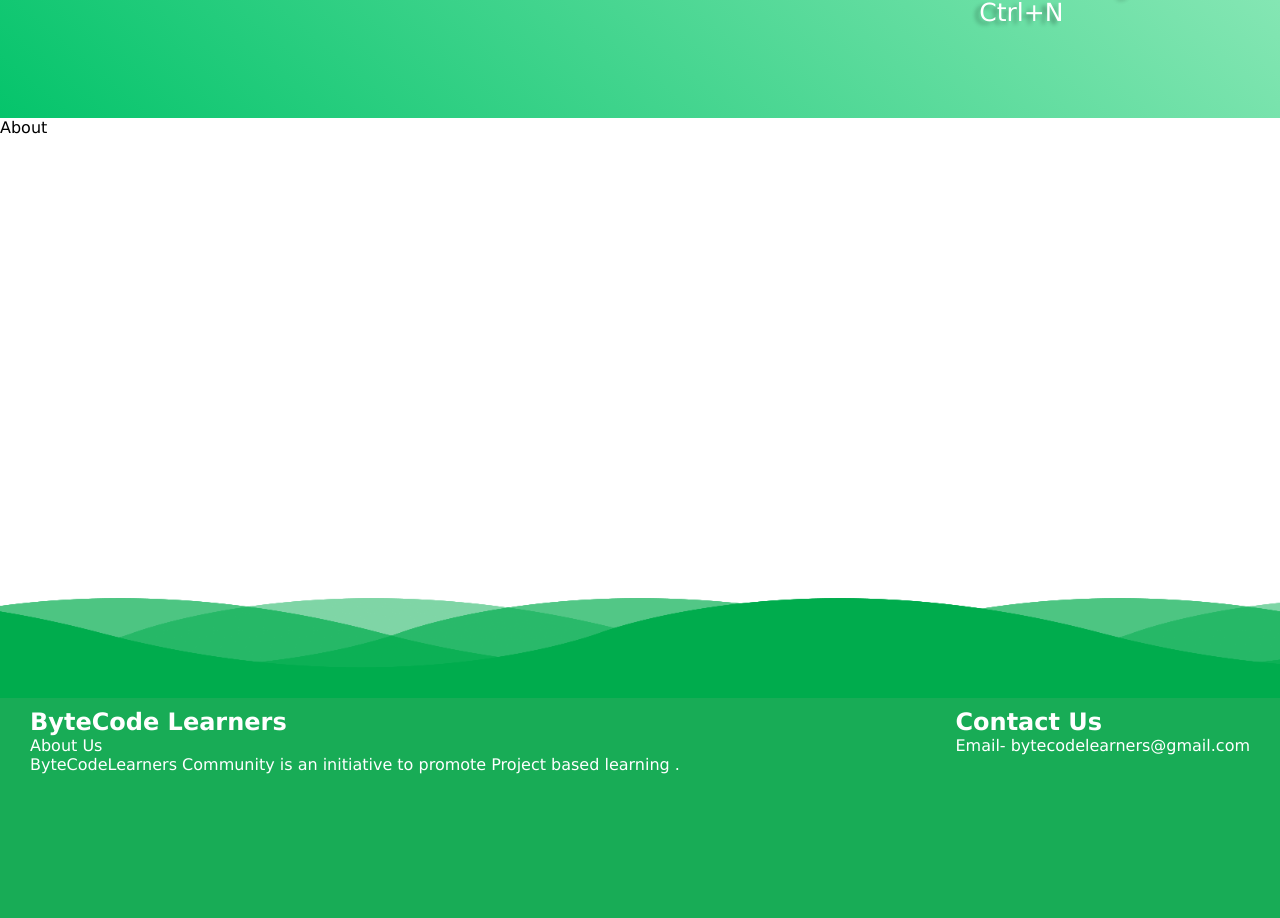
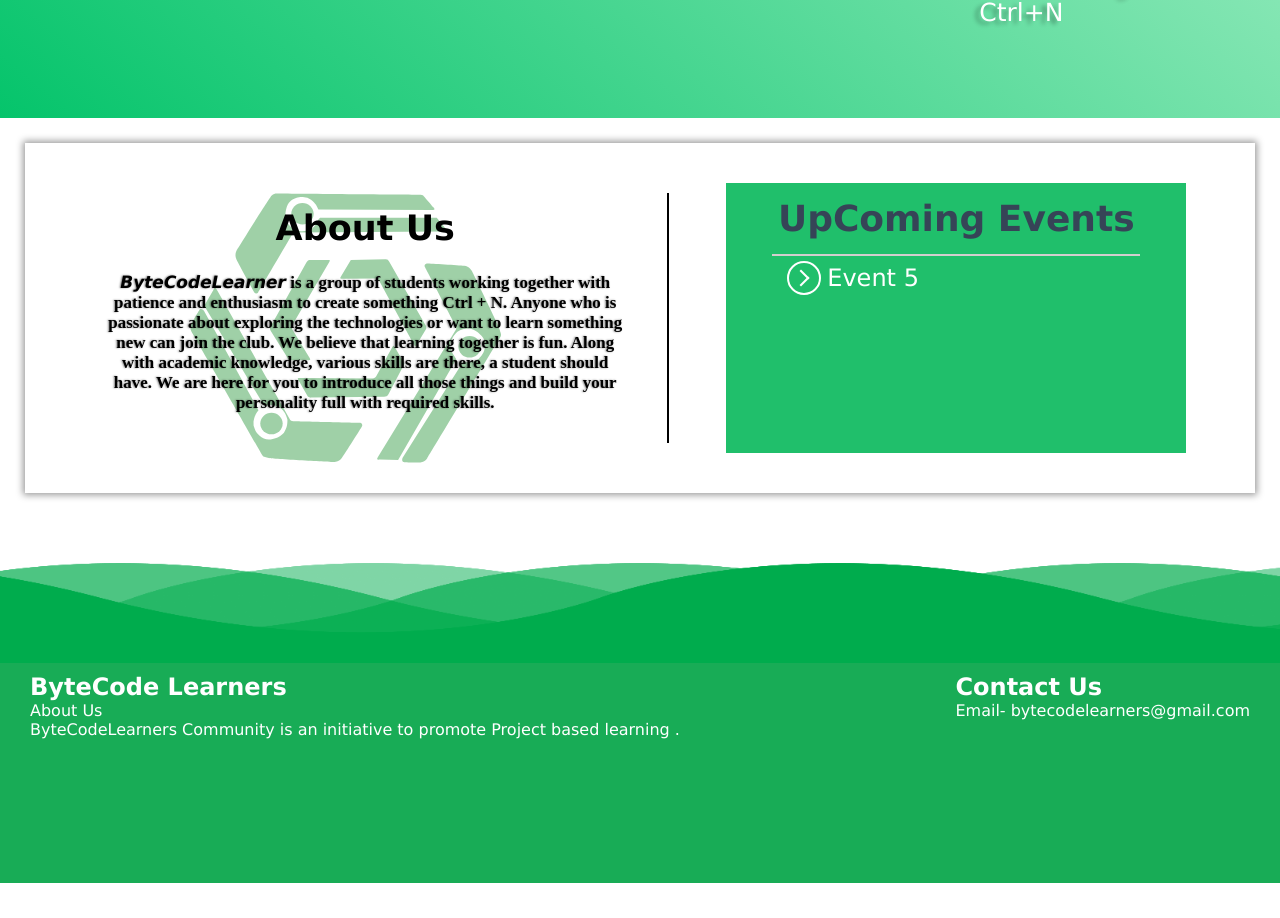
Before and after one commit to ByteCodeLearners/OfficialSite-React, a React (Create React App) app: page / in a window 1280 px wide. Shown: the part 522-1440 px from the top of the page. After the commit the page ends 1405 px from the top, so only its background shows below. Built offline with nearby package versions, Linux system fonts and the light colour scheme.

Commit message:
Section2 Completed

```diff
--- a/src/App.js
+++ b/src/App.js
@@ -1,21 +1,17 @@
 import React from "react";
 import "./index.css";
 import Footer from "./components/Footer.jsx";
-import Anime from "./components/anime";
-import ImageEffect from "./components/ImageEffect";
 import Navbar from "./components/Navbar";
 import Display from "./components/Display";
-import AboutUs from "./components/AboutUs";
 import "./styles/navbar.css";
+import Section2 from "./components/Section2";
 
 export default function App() {
   return (
     <div className="app">
       <Navbar />
       <Display />
-      <AboutUs />
-      {/* <Anime /> */}
-      {/* <ImageEffect /> */}
+      <Section2 />
       <Footer />
     </div>
   );
--- a/src/components/AboutUs.jsx
+++ b/src/components/AboutUs.jsx
@@ -1,8 +1,13 @@
 import React from 'react';
+import logo from "../byte-code-learners.svg";
 const AboutUs = () => {
     return (
         <div className="about">
-            About
+            <div className="bg-logo">
+                <img src={logo} alt="Byte Code Logo" />
+            </div>
+            <h1>About Us</h1>
+            <p> <em>ByteCodeLearner</em> is a group of students working together with patience and enthusiasm to create something Ctrl + N. Anyone who is passionate about exploring the technologies or want to learn something new can join the club. We believe that learning together is fun. Along with academic knowledge, various skills are there, a student should have. We are here for you to introduce all those things and build your personality full with required skills.</p>
         </div>
      );
 }
--- /dev/null
+++ b/src/components/Section2.jsx
@@ -0,0 +1,13 @@
+import React from 'react';
+import AboutUs from './AboutUs';
+import UpEvents from './UpEvents';
+const Section2 = () => {
+    return (
+        <div className="section2">
+            <AboutUs/>
+            <UpEvents/>
+        </div>
+     );
+}
+
+export default Section2;
--- /dev/null
+++ b/src/components/UpEvents.jsx
@@ -0,0 +1,37 @@
+import React,{useState} from 'react';
+import upComingEvents from "../context/upcomingevents.js"
+export default function UpEvents(){
+  let [event_topic,setTopic] = useState("");
+  let [event_link,setLink] = useState("");
+  let [event_time,setTime] = useState("");
+  let toggle =()=>{
+    let detail = document.querySelector('.event-details');
+    detail.classList.toggle("details-active");
+    let events = document.querySelector('.up-events-content');
+    events.classList.toggle("blur");
+  }
+  let asignDetails=(event)=>{
+    setTopic(event.title);
+    setLink(event.link);
+    setTime(event.time);
+  }
+  return(
+    <div className="up-events">
+      <div className="up-events-content">
+        <h2>UpComing Events</h2>
+        <div className="events-list">
+            <ul>
+                {upComingEvents.map((event,index)=>{return <li onClick={()=>{asignDetails(event);toggle();}}  key={index}>{event.title}</li>})}
+            </ul>
+        </div>
+      </div>
+      <div className="event-details">
+        <i className="fas fa-times" onClick={toggle}></i>
+        <h3>Event details</h3>
+        <p> <b>Topic:</b> {event_topic}</p>
+        <p> <b>Link:</b> <a target="_blank" href={`https://meet.google.com/${event_link}` }>Click here to join.</a> </p>
+        <p> <b>Time:</b> {event_time}</p>
+      </div>
+    </div>
+  );
+}
--- /dev/null
+++ b/src/context/upcomingevents.js
@@ -0,0 +1,16 @@
+const upComingEvent = [
+  { title: "Event 1 ", link: "art-wtbu-yri", time: "12-Nov-2021, 9:00AM" },
+  {
+    title: "This is Event2",
+    link: "abc-asdf-asd",
+    time: "14-Nov-2021, 7:00PM",
+  },
+  {
+    title: "Event3 will be awesome",
+    link: "wre-gews-wew",
+    time: "17-Dec-2021, 9:30AM",
+  },
+  { title: "This is title of event four" },
+  { title: "Event 5" },
+];
+export default upComingEvent;
--- a/src/index.css
+++ b/src/index.css
@@ -60,6 +60,7 @@ body {
   transform: rotateY(180deg);
 }
 .footer {
+  margin-top: 150px;
   align-self: flex-end;
   justify-self: flex-end;
   background-color: #18ac56;
--- a/src/index.js
+++ b/src/index.js
@@ -5,6 +5,8 @@ import App from "./App";
 import "./styles/display.css";
 import "./styles/aboutus.css";
 import "./styles/icons.css";
+import "./styles/upevents.css";
+import "./styles/section2.css";
 
 ReactDOM.render(<App />, document.getElementById("root"));
 const createSpan = () => {
--- a/src/styles/aboutus.css
+++ b/src/styles/aboutus.css
@@ -1,3 +1,40 @@
 .about {
-  min-height: 70vh;
+  width: 50%;
+  height: 250px;
+  display: flex;
+  flex-direction: column;
+  justify-content: space-between;
+  text-align: center;
+  padding: 30px 10px;
+  padding-top: 10px;
+  padding-right: 40px;
+  border-right: 2px solid black;
+  position: relative;
 }
+.about .bg-logo {
+  position: absolute;
+  top: 0px;
+  left: 0px;
+  width: 90%;
+  height: 100%;
+  /* background: url(../byte-code-learners.svg);
+  background-size: contain;
+  background-repeat: no-repeat;
+  background-position: center; */
+  filter: opacity(0.4);
+  z-index: -10;
+}
+.bg-logo img {
+  width: 100%;
+  height: 120%;
+}
+.about h1 {
+  padding: 5px;
+  font-size: 35px;
+}
+.about p {
+  font-size: 17px;
+  font-weight: 700;
+  font-family: cursive;
+  text-shadow: -1px 0px 2px rgba(0, 0, 0, 0.5);
+}
--- /dev/null
+++ b/src/styles/section2.css
@@ -0,0 +1,9 @@
+.section2 {
+  position: relative;
+  display: flex;
+  justify-content: space-around;
+  align-items: center;
+  margin: 25px;
+  padding: 40px;
+  box-shadow: 0px 0px 7px 2px rgba(0, 0, 0, 0.4);
+}
--- /dev/null
+++ b/src/styles/upevents.css
@@ -0,0 +1,154 @@
+.up-events {
+  width: 40%;
+  font-size: 1.5em;
+  display: flex;
+  flex-direction: column;
+  justify-content: space-evenly;
+  align-items: center;
+  height: 270px;
+  position: relative;
+  overflow: hidden;
+}
+.up-events-content {
+  width: 100%;
+  height: 100%;
+  display: flex;
+  flex-direction: column;
+  justify-content: center;
+  align-items: center;
+  background-color: #20bf6b;
+}
+.up-events-content h2 {
+  color: #364457;
+  border-bottom: 2px solid rgb(211, 206, 206);
+  width: 80%;
+  text-align: center;
+  padding: 15px 0px;
+}
+.events-list {
+  overflow: hidden;
+  padding: 0px 10px;
+}
+.up-events ul {
+  position: relative;
+  animation: scrollup 6s linear infinite;
+}
+.up-events .events-list:hover ul {
+  animation-play-state: paused;
+  transform: translateY(0%);
+}
+/*      Marquee  Animation       */
+@keyframes scrollup {
+  0% {
+    transform: translateY(100%);
+  }
+  100% {
+    transform: translateY(-100%);
+  }
+}
+.up-events ul li {
+  position: relative;
+  list-style: none;
+  /*  Adjust these   */
+  padding-left: 40px;
+  padding-right: 5px;
+  padding-top: 3px;
+  margin: 10px 0px;
+  color: white;
+  z-index: 5;
+  cursor: pointer;
+}
+.up-events li::before {
+  content: "";
+  position: absolute;
+  top: 0px;
+  left: 0px;
+  width: 30px;
+  height: 30px;
+  border-radius: 30px;
+  background-color: transparent;
+  border: 2px solid white;
+  transition: 0.7s;
+  transition-delay: 0.2s;
+}
+.up-events li::after {
+  content: "";
+  position: absolute;
+  top: 11px;
+  left: 8px;
+  width: 10px;
+  height: 10px;
+  transform: rotate(45deg);
+  border-top: 2px solid white;
+  border-right: 2px solid white;
+  transition: 0.4s;
+  transition-delay: 0.2s;
+}
+.up-events ul li:hover::before {
+  width: 100%;
+  border-radius: 16px;
+  background-color: #55efc4;
+  z-index: -5;
+}
+.up-events ul li:hover::after {
+  top: 11px;
+  left: 13px;
+  transform: scale(1.3) rotate(45deg);
+}
+.up-events .blur {
+  backdrop-filter: blur(10px);
+  background-color: #45aaf2;
+  pointer-events: none;
+  user-select: none;
+  filter: blur(2px);
+}
+/*      Event details      */
+.event-details {
+  position: absolute;
+  top: 0px;
+  left: 0px;
+  /* Adjust these  */
+  margin: 30px 50px;
+  padding: 15px 25px;
+  background-color: antiquewhite;
+  width: 80%;
+  height: 80%;
+  font-size: 20px;
+  z-index: 10;
+  visibility: hidden;
+  transform: translateY(-40px);
+  transition: 0.4s;
+  opacity: 0.5;
+  word-wrap: break-word;
+  display: flex;
+  flex-direction: column;
+  justify-content: space-evenly;
+}
+.event-details a {
+  /* text-decoration: none; */
+  color: rgb(56, 42, 42);
+}
+.details-active {
+  visibility: visible;
+  transform: translateY(0px);
+  opacity: 1;
+}
+
+.event-details .fa-times {
+  cursor: pointer;
+  color: red;
+  transition: transform 0.4s;
+  position: absolute;
+  font-size: 20px;
+  top: 7px;
+  right: 10px;
+}
+.event-details .fa-times:hover {
+  transform: scale(1.3);
+}
+.event-details h3 {
+  font-size: 26px;
+  font-family: Arial, Helvetica, sans-serif;
+  font-weight: 700;
+  align-self: center;
+}
```
